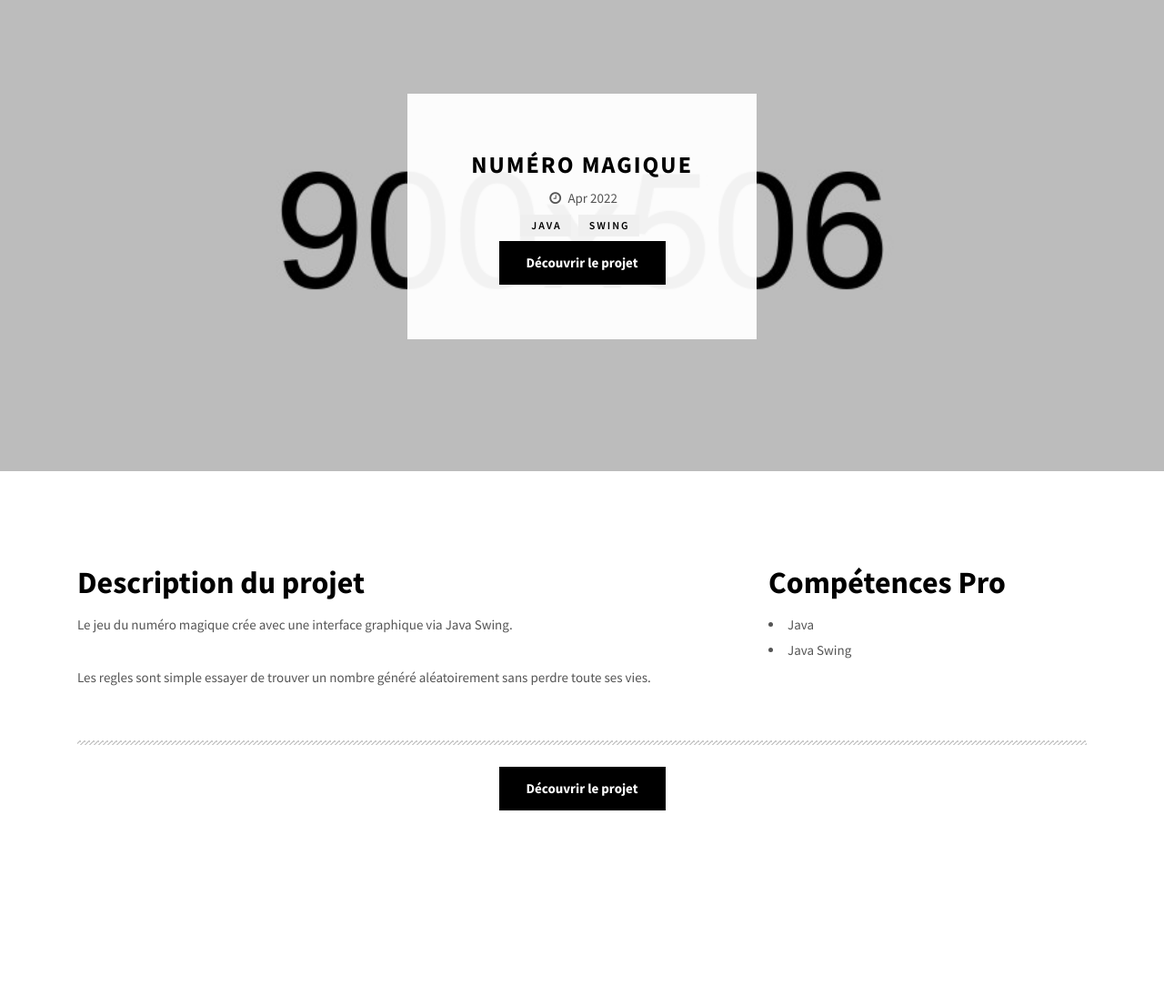
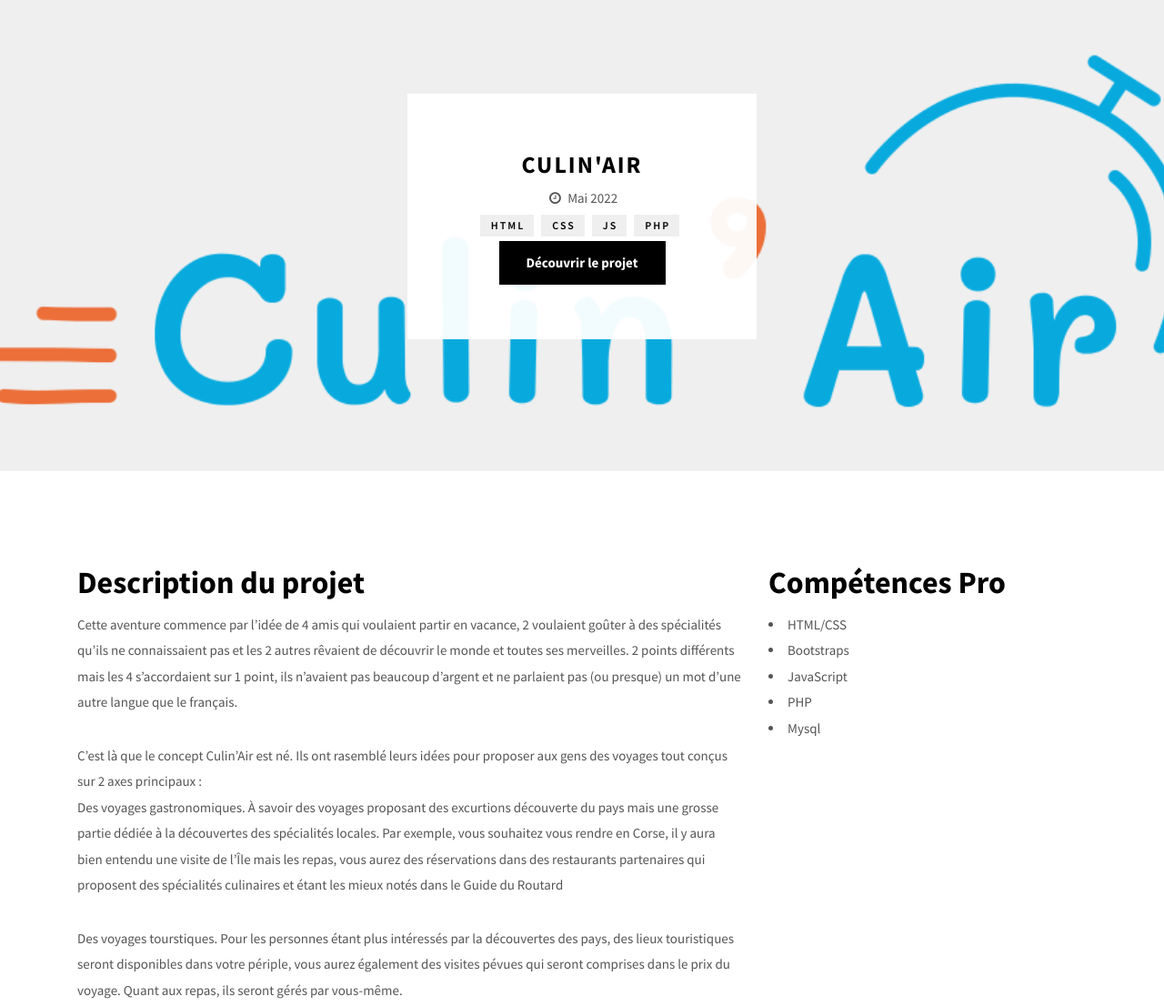
Before and after one commit to Vincent-Fe/portfolio-cda, a plain HTML site: page culinair.html in a window 1280 px wide. Shown: the part 122-1228 px from the top of the page at 91% size. Before the commit the page ends 1153 px from the top, so only its background shows below. Drawn offline with Linux system fonts and the light colour scheme.

Commit message:
update for portfolio

```diff
--- a/culinair.html
+++ b/culinair.html
@@ -53,19 +53,21 @@
 						<!-- /.vlt-navigation-socials -->
 					</div>
 				</div>
-				<div class="vlt-hero-title-holder jarallax" style="background-image: url('assets/img/blog/1.jpg');">
+				<div class="vlt-hero-title-holder jarallax" style="background-image: url('assets/img/culinair.png');">
 					<div class="vlt-hero-title-inner">
-						<h1 class="vlt-hero-title">Numéro Magique</h1>
+						<h1 class="vlt-hero-title">Culin'air</h1>
 						<div class="vlt-hero-meta">
 							<div class="vlt-post-meta">
-								<span class="vlt-post-date"><i class="fa fa-fw fa-clock-o"></i>Apr 2022</span>
+								<span class="vlt-post-date"><i class="fa fa-fw fa-clock-o"></i>Mai 2022</span>
 								<div class="vlt-post-footer">
 									<div class="vlt-post-tags">
-										<a href="#" rel="tag">JAVA</a>
-										<a href="#" rel="tag">SWING</a>
+										<a href="#" rel="tag">HTML</a>
+										<a href="#" rel="tag">CSS</a>
+										<a href="#" rel="tag">JS</a>
+										<a href="#" rel="tag">PHP</a>
 									</div>
 									<div class="vlt-post-meta">
-										<a href="https://github.com/Vincent-Fe/numberer" class="vlt-btn vlt-btn-primary">Découvrir le projet</a>
+										<a href="https://github.com/LoslierDimitri/Project-trip" class="vlt-btn vlt-btn-primary">Découvrir le projet</a>
 									</div>
 								</div>
 							</div>
@@ -77,16 +79,25 @@
 						<div class="row">
 							<div class="col-md-8">
 								<h2>Description du projet</h2>
-								<p>Le jeu du numéro magique crée avec une interface graphique via Java Swing.</p>
-								<p>Les regles sont simple essayer de trouver un nombre généré aléatoirement sans perdre toute ses vies. </p>
+								<p>Cette aventure commence par l’idée de 4 amis qui voulaient partir en vacance, 2 voulaient goûter à des spécialités qu’ils ne connaissaient pas et les 2 autres rêvaient de découvrir le monde et toutes ses merveilles. 2 points différents mais les 4 s’accordaient sur 1 point, ils n’avaient pas beaucoup d’argent et ne parlaient pas (ou presque) un mot d’une autre langue que le français.</p>
+
+								<p>C’est là que le concept Culin’Air est né. Ils ont rasemblé leurs idées pour proposer aux gens des voyages tout conçus sur 2 axes principaux :<br>
+								Des voyages gastronomiques. À savoir des voyages proposant des excurtions découverte du pays mais une grosse partie dédiée à la découvertes des spécialités locales. Par exemple, vous souhaitez vous rendre en Corse, il y aura bien entendu une visite de l’Île mais les repas, vous aurez des réservations dans des restaurants partenaires qui proposent des spécialités culinaires et étant les mieux notés dans le Guide du Routard</p>
+
+								<p>Des voyages tourstiques. Pour les personnes étant plus intéressés par la découvertes des pays, des lieux touristiques seront disponibles dans votre périple, vous aurez également des visites pévues qui seront comprises dans le prix du voyage. Quant aux repas, ils seront gérés par vous-même.</p>
+
+								<p>Des voyages petits budgets. Nous avons également pensé aux personnes ayant des petits budgets mais qui souhaitent voyager. Nous proposons alors des voyages où seul le déplacement et l’hébergement sont compris. Il s’agira bien entendu de logements plus rudimentaires mais sélectionnés tout de même avec soin pour que votre voyage se passe pour le mieux.</p>
 
 							</div>
 							<div class="col-md-4">
 								<div class="vlt-post-content vlt-post-single">
 									<h2>Compétences Pro</h2>
 									<ul>
-										<li>Java</li>
-										<li>Java Swing</li>
+										<li>HTML/CSS</li>
+										<li>Bootstraps</li>
+										<li>JavaScript</li>
+										<li>PHP</li>
+										<li>Mysql</li>
 									</ul>
 								</div>
 							</div>
@@ -95,7 +106,7 @@
 							<div class="col-md-12">
 								<div class="divider divider-hatching"></div>
 									<div class="vlt-custom-title-holder center">
-										<a href="https://github.com/Vincent-Fe/numberer" class="vlt-btn vlt-btn-primary">Découvrir le projet</a>
+										<a href="https://github.com/LoslierDimitri/Project-trip" class="vlt-btn vlt-btn-primary">Découvrir le projet</a>
 									</div>
 								</div>
 							</div>
```
Also changed, not shown: index.html (+1 -1 lines), letter-generator.html (+12 -11 lines), magic-number.html (+1 -1 lines), assets/img/culinair.png (added), assets/img/index.jpg.
